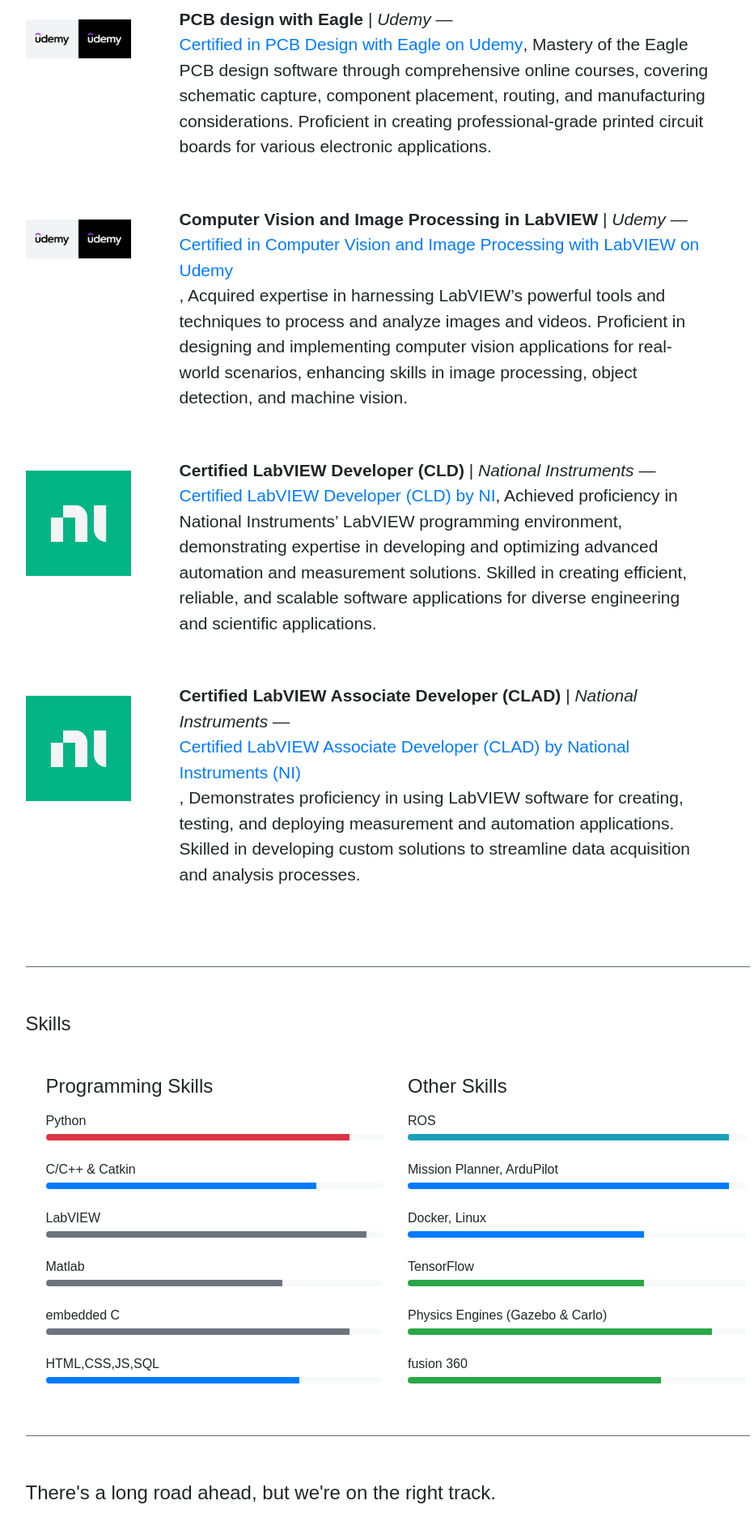
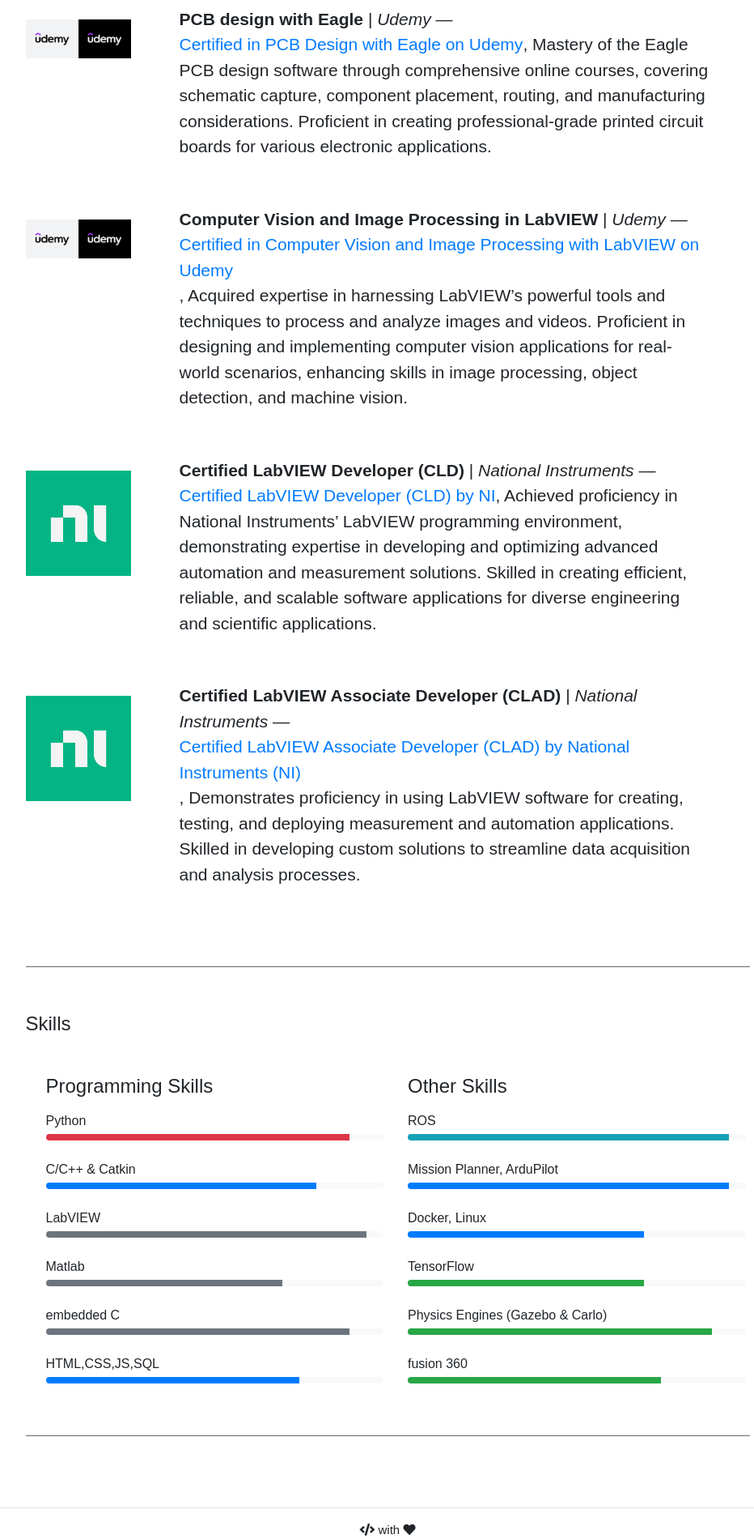
Before and after one commit to sbadiga24/sbadiga24.github.io, a Jekyll site: the page built from pages/art.md, in a window 1280 px wide. Shown: the part 2821-4721 px from the top of the page at 81% size, without its empty margins (161-1093 px from the left). Built offline with Jekyll 4.4.1, drawn with Linux system fonts in a browser that asks for light colours; nearby versions of some CDN libraries; grey boxes are pictures that could not be loaded.

Commit message:
feat-remove bugs

```diff
--- a/pages/art.md
+++ b/pages/art.md
@@ -23,83 +23,3 @@ permalink: /experience/
 <br>
 <hr>
 <br>
-
-<h4 class="page-heading" id="Future-Imagination">There's a long road ahead, but we're on the right track.</h4><br>
-
-
-
-<style>
-    #owl-demo{
-      margin-top: 30px;
-    }
-    #owl-demo .item{
-      border: 0px solid black;
-
-    }
-    #owl-demo .item img{
-      display: flex;
-      width: 100%;
-      height: 125%;
-    }
-  </style>
-  <div id ="owl-demo" class="owl-carousel owl-theme">
-    <div class="item">
-      <img src="../imgs/HumanLikeRobot.jpg" alt="Image"/>
-    </div>
-    <div class="item">
-      <img src="../imgs/FutureWorld.jpg" alt=" Image"/>
-    </div>
-    <div class="item">
-      <img src="../imgs/FlyingShip.jpg" alt="Image"/>
-    </div>
-    <div class="item">
-      <img src="../imgs/FlyingCommunity.jpg" alt="Image"/>
-    </div>
-    <div class="item">
-      <img src="../imgs/FutureWorld4.jpg" alt="Image"/>
-    </div>
-    <div class="item">
-      <img src="../imgs/FutureWorld3.jpg" alt="Image"/>
-    </div>
-
-    <!-- <div class="ml-1000 mr-1000" style="background-color: #ddd;"><h4>1</h4></div>
-    <div class="ml-1000 mr-1000" style="background-color: #ddd;"><h4>2</h4></div>
-    <div class="ml-1000 mr-1000" style="background-color: #ddd;"><h4>3</h4></div>
-    <div class="ml-1000 mr-1000" style="background-color: #ddd;"><h4>4</h4></div>
-    <div class="ml-1000 mr-1000" style="background-color: #ddd;"><h4>5</h4></div>
-    <div class="ml-1000 mr-1000" style="background-color: #ddd;"><h4>6</h4></div>
-    <div class="ml-1000 mr-1000" style="background-color: #ddd;"><h4>7</h4></div>
-    <div class="ml-1000 mr-1000" style="background-color: #ddd;"><h4>8</h4></div>
-    <div class="ml-1000 mr-1000" style="background-color: #ddd;"><h4>9</h4></div>
-    <div class="ml-1000 mr-1000" style="background-color: #ddd;"><h4>10</h4></div>
-    <div class="ml-1000 mr-1000" style="background-color: #ddd;"><h4>11</h4></div>
-    <div class="ml-1000 mr-1000" style="background-color: #ddd;"><h4>12</h4></div> -->
-  </div>
-
-  <script src="https://cdnjs.cloudflare.com/ajax/libs/jquery/3.6.0/jquery.min.js" integrity="sha512-894YE6QWD5I59HgZOGReFYm4dnWc1Qt5NtvYSaNcOP+u1T9qYdvdihz0PPSiiqn/+/3e7Jo4EaG7TubfWGUrMQ==" crossorigin="anonymous" referrerpolicy="no-referrer"></script>
-
-  <script src="https://cdnjs.cloudflare.com/ajax/libs/OwlCarousel2/2.3.4/owl.carousel.min.js"
-        integrity="sha512-bPs7Ae6pVvhOSiIcyUClR7/q2OAsRiovw4vAkX+zJbw3ShAeeqezq50RIIcIURq7Oa20rW2n2q+fyXBNcU9lrw=="
-        crossorigin="anonymous" referrerpolicy="no-referrer">
-  </script>
-
-  <script type="text/javascript">$('.owl-carousel').owlCarousel({
-    loop:true,
-    margin:0,
-    nav:true,
-    autoHeight:true,
-    autoplay: true, // Enable autoplay
-    autoplayTimeout: 2000, // Set autoplay timeout in milliseconds (2 seconds in this example)
-    responsive:{
-        0:{
-            items:1
-        },
-        600:{
-            items:1
-        },
-        1000:{
-            items:3
-        }
-    }
-  })
-  </script>
```
Also changed, not shown: 1 other file.
